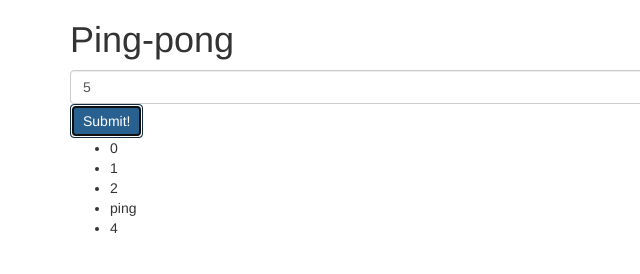
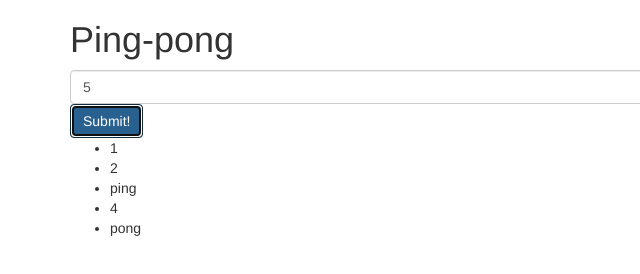
Before and after one commit to KatyCodes/ping-pong, a plain HTML site: page index.html in a window 1280 px wide. Both pictures are taken after typing "5" into the empty fields and a click on the button "Submit!". Shown: the full height of the page, 0-640 px from the left. Drawn offline with nearby package versions, Linux system fonts and the light colour scheme.

Commit message:
simplified javascript and code

```diff
--- a/index.html
+++ b/index.html
@@ -11,11 +11,13 @@
   <body>
     <div class="container">
       <h1>Ping-pong</h1>
-      <form data-toggle="validator" role="form">
+      <form>
         <input id="number" type="number" class="form-control" placeholder="Enter a number" required>
           <button type="submit" class="btn btn-primary">Submit!</button>
       </form>
-      <ul id="results"></ul>
+      <ul>
+
+      </ul>
     </div>
   </body>
 </html>
--- a/js/scripts.js
+++ b/js/scripts.js
@@ -1,30 +1,28 @@
 //backend
- function functionPingPong (userInput){
- if ((userInput === 2) || (userInput ===1)) {
-     alert("please enter a number larger than 2");
-   } else {
-     for (var index = 0; index=userInput; index =+1) {
-       userInput -= 1;
-     $("#results").prepend("<li>" + userInput + "</li>").fadeIn(500);
-    if (((userInput - 1) % 15=== 0) && (userInput != 1)) {
-         $("#results").prepend("<li>" + "ping-pong" + "</li>");
-         userInput -=1
-  } if (((userInput - 1) % 5=== 0) && (userInput != 1)) {
-        $("#results").prepend("<li>" + "pong" + "</li>");
-        userInput -=1
-  } else if (((userInput - 1) % 3=== 0)&& (userInput != 1)) {
-        $("#results").prepend("<li>" + "ping" + "</li>");
-        userInput -=1
-      }
-     }
-    }
+
+function pingPongFun(userInput){
+for (var index = 1; index<= userInput; index ++){
+  if (index % 15 === 0){
+    $("ul").append("<li>" + "ping-pong" + "</li>")
+}
+  else if (index % 5 === 0){
+    $("ul").append("<li>" + "pong" + "</li>")
   }
-
+  else if (index % 3 === 0) {
+    $("ul").append("<li>" + "ping" + "</li>")
+  }
+  else {
+    $("ul").append("<li>" + index + "</li>")
+  }
+}
+}
 
 //front end user interface
 $(document).ready(function(){
   $("button").click(function(event){
     event.preventDefault();
-    functionPingPong(parseInt($("#number").val()));
+    var userInput = parseInt($("#number").val());
+    return(pingPongFun(userInput))
+
   });
 });
```
